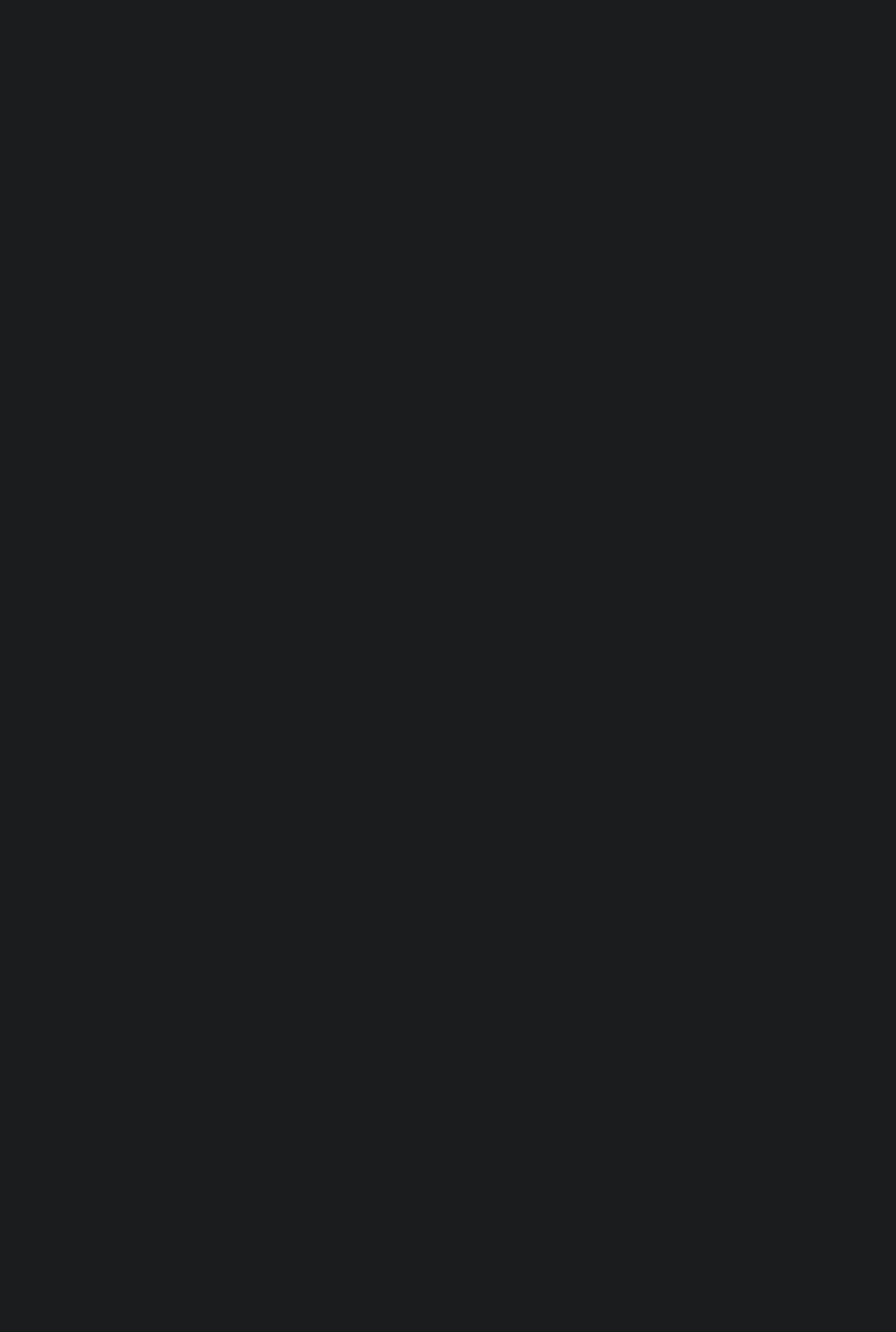
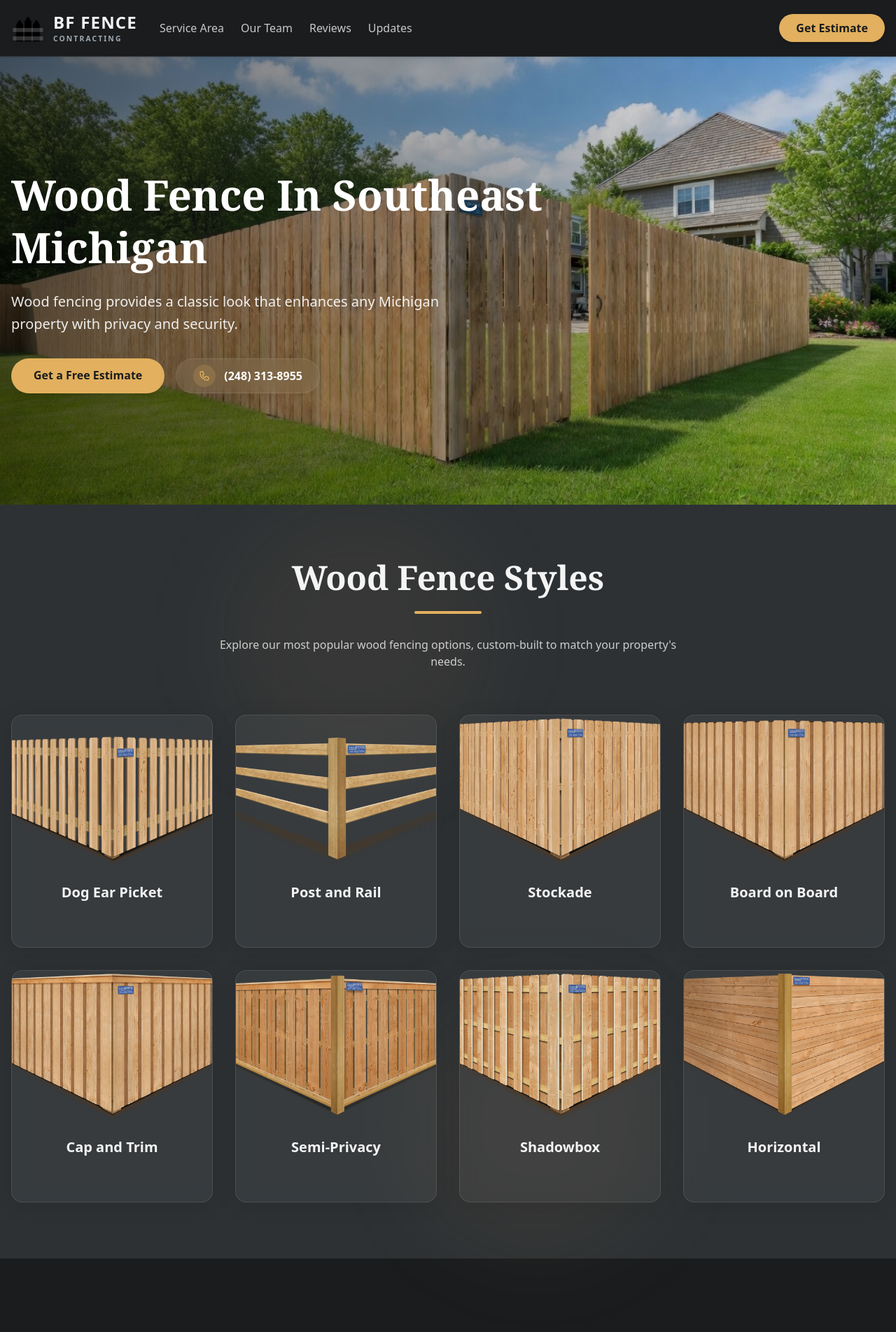
Before and after one commit to AgenticPortfolioX/BFFence, a React (Vite) app: page / in a window 1280 px wide. Shown: the top 1903 px of the page at 70% size. Before the commit the page ends 800 px from the top, so only its background shows below. Built offline with nearby package versions, Linux system fonts and the light colour scheme.

Commit message:
chore: configuration updates for custom domain bffence.com

```diff
--- a/src/App.tsx
+++ b/src/App.tsx
@@ -20,7 +20,7 @@ import ScrollToTop from './components/ScrollToTop';
 
 export default function App() {
   return (
-    <Router basename="/BFFence">
+    <Router>
       <ScrollToTop />
       <main className="min-h-screen font-sans selection:bg-accent selection:text-white flex flex-col">
         <Header />
--- a/src/components/CTA_Footer.tsx
+++ b/src/components/CTA_Footer.tsx
@@ -13,7 +13,7 @@ export const HeightGuide = () => {
           </div>
           <div className="relative group p-12 bg-section-bg rounded-[3rem] border border-secondary/20 shadow-2xl overflow-hidden hover:shadow-3xl transition-shadow duration-500">
             <img
-              src="/BFFence/images/height_options_diagram.jpg"
+              src="/images/height_options_diagram.jpg"
               alt="4ft, 6ft, 8ft Wood Fence Comparison"
               className="w-full h-auto object-contain scale-105 group-hover:scale-100 transition-transform duration-700"
             />
--- a/src/components/FenceGrid.tsx
+++ b/src/components/FenceGrid.tsx
@@ -1,14 +1,14 @@
 import React from 'react';
 
 const styles = [
-  { name: 'Dog Ear Picket', image: '/BFFence/images/style_dog_ear_picket.jpg' },
-  { name: 'Post and Rail', image: '/BFFence/images/style_post_and_rail.jpg' },
-  { name: 'Stockade', image: '/BFFence/images/style_stockade.jpg' },
-  { name: 'Board on Board', image: '/BFFence/images/style_board_on_board.jpg' },
-  { name: 'Cap and Trim', image: '/BFFence/images/style_cap_and_trim.jpg' },
-  { name: 'Semi-Privacy', image: '/BFFence/images/style_semi_privacy.jpg' },
-  { name: 'Shadowbox', image: '/BFFence/images/style_shadowbox.jpg' },
-  { name: 'Horizontal', image: '/BFFence/images/style_horizontal.jpg' },
+  { name: 'Dog Ear Picket', image: '/images/style_dog_ear_picket.jpg' },
+  { name: 'Post and Rail', image: '/images/style_post_and_rail.jpg' },
+  { name: 'Stockade', image: '/images/style_stockade.jpg' },
+  { name: 'Board on Board', image: '/images/style_board_on_board.jpg' },
+  { name: 'Cap and Trim', image: '/images/style_cap_and_trim.jpg' },
+  { name: 'Semi-Privacy', image: '/images/style_semi_privacy.jpg' },
+  { name: 'Shadowbox', image: '/images/style_shadowbox.jpg' },
+  { name: 'Horizontal', image: '/images/style_horizontal.jpg' },
 ];
 
 export const FenceGrid = () => {
--- a/src/components/Hero.tsx
+++ b/src/components/Hero.tsx
@@ -7,7 +7,7 @@ export const Hero = () => {
       {/* Background Image & Gradient Overlay */}
       <div className="absolute inset-0 z-0">
         <img
-          src="/BFFence/images/hero.jpg"
+          src="/images/hero.jpg"
           alt="Beautiful Wood Fence in Michigan"
           className="w-full h-full object-cover"
         />
--- a/src/components/Sections.tsx
+++ b/src/components/Sections.tsx
@@ -9,7 +9,7 @@ export const EducationSection = () => {
           <div className="order-2 lg:order-1 relative group">
             <div className="rounded-3xl overflow-hidden shadow-2xl border-4 border-section-bg rotate-1 group-hover:rotate-0 transition-transform duration-700">
               <img
-                src="/BFFence/images/post_options_group.png"
+                src="/images/post_options_group.png"
                 alt="Wood vs Steel Posts Comparison"
                 className="w-full h-auto object-cover scale-105 group-hover:scale-100 transition-transform duration-700"
               />
@@ -70,12 +70,12 @@ export const InstallationSection = () => {
 
         <div className="container mx-auto px-4 grid grid-cols-1 md:grid-cols-2 lg:grid-cols-3 gap-10">
           {[
-            { title: 'Level Ground', image: '/BFFence/images/install_level_ground.png', desc: 'Standard installation with consistent post heights and straight rails.' },
-            { title: 'Stepped Slope', image: '/BFFence/images/install_stepped_slope.png', desc: 'Panels are stepped to follow the grade, ideal for significant elevation changes.' },
-            { title: 'Racked Slope', image: '/BFFence/images/install_racked_slope.png', desc: 'Fence panels follow the contour of the ground for a seamless bottom edge.' },
-            { title: 'Contours', image: '/BFFence/images/install_contour.png', desc: 'Custom fitting for unique landscape features and obstructions.' },
-            { title: 'Retaining Walls', image: '/BFFence/images/install_retaining_wall.png', desc: 'Specialized mounting on or near structural retaining walls.' },
-            { title: 'Unlevel Slopes', image: '/BFFence/images/install_unlevel_ground.png', desc: 'Advanced techniques for handling non-uniform terrain transitions.' },
+            { title: 'Level Ground', image: '/images/install_level_ground.png', desc: 'Standard installation with consistent post heights and straight rails.' },
+            { title: 'Stepped Slope', image: '/images/install_stepped_slope.png', desc: 'Panels are stepped to follow the grade, ideal for significant elevation changes.' },
+            { title: 'Racked Slope', image: '/images/install_racked_slope.png', desc: 'Fence panels follow the contour of the ground for a seamless bottom edge.' },
+            { title: 'Contours', image: '/images/install_contour.png', desc: 'Custom fitting for unique landscape features and obstructions.' },
+            { title: 'Retaining Walls', image: '/images/install_retaining_wall.png', desc: 'Specialized mounting on or near structural retaining walls.' },
+            { title: 'Unlevel Slopes', image: '/images/install_unlevel_ground.png', desc: 'Advanced techniques for handling non-uniform terrain transitions.' },
           ].map((item, index) => (
             <div key={index} className="group p-8 rounded-[2.5rem] bg-background border border-secondary/20 hover:border-accent/50 transition-all duration-500 shadow-xl hover:shadow-2xl">
               <div className="rounded-2xl overflow-hidden mb-8 bg-[#FFFFFF]! h-56 flex items-center justify-center p-4">
--- a/src/pages/AboutUs.tsx
+++ b/src/pages/AboutUs.tsx
@@ -18,7 +18,7 @@ export const AboutUs = () => {
             <div className="relative group">
               <div className="absolute inset-0 bg-accent/20 rounded-[3rem] transform rotate-3 transition-transform group-hover:rotate-0 duration-500" />
               <img
-                src="/BFFence/images/hero.jpg"
+                src="/images/hero.jpg"
                 alt="Two Best Friends Building a Fence"
                 className="relative z-10 rounded-[3rem] shadow-2xl object-cover h-[500px] w-full border border-secondary/20"
               />
--- a/src/pages/OurTeam.tsx
+++ b/src/pages/OurTeam.tsx
@@ -17,7 +17,7 @@ export const OurTeam = () => {
             <div className="bg-background rounded-[3rem] p-8 border border-secondary/20 shadow-xl group hover:shadow-2xl transition-all duration-500">
               <div className="w-48 h-48 mx-auto rounded-full overflow-hidden mb-8 border-4 border-accent/20 group-hover:border-accent transition-colors">
                 <img
-                  src="/BFFence/images/JG Headshot1.png"
+                  src="/images/JG Headshot1.png"
                   alt="Justin Gramke"
                   className="w-full h-full object-cover"
                 />
--- a/src/pages/Updates.tsx
+++ b/src/pages/Updates.tsx
@@ -7,21 +7,21 @@ const BLOG_POSTS = [
     date: 'March 15, 2026',
     excerpt: 'Beat the rush this spring. We are now accepting bookings for early season wood fence installations in Oakland and Wayne counties.',
     category: 'Company News',
-    image: '/BFFence/images/hero.jpg'
+    image: '/images/hero.jpg'
   },
   {
     title: 'New High-Quality Cedar Shipment Arrives',
     date: 'March 01, 2026',
     excerpt: 'We just received our latest batch of premium Western Red Cedar. Learn why we only use the best materials for our Michigan winters.',
     category: 'Materials',
-    image: '/BFFence/images/style_board_on_board.jpg'
+    image: '/images/style_board_on_board.jpg'
   },
   {
     title: 'Project Spotlight: Custom Cap and Trim in Troy',
     date: 'February 20, 2026',
     excerpt: 'Take a look at one of our most recent installations—a beautiful 6ft cap and trim fence that perfectly fits the neighborhood aesthetic.',
     category: 'Projects',
-    image: '/BFFence/images/style_cap_and_trim.jpg'
+    image: '/images/style_cap_and_trim.jpg'
   }
 ];
 
--- a/vite.config.ts
+++ b/vite.config.ts
@@ -6,7 +6,7 @@ import {defineConfig, loadEnv} from 'vite';
 export default defineConfig(({mode}) => {
   const env = loadEnv(mode, '.', '');
   return {
-    base: '/BFFence/',
+    base: '/',
     plugins: [react(), tailwindcss()],
     define: {
       'process.env.GEMINI_API_KEY': JSON.stringify(env.GEMINI_API_KEY),
```
Also changed, not shown: 1 other file (tests, documents, lock files or other folders).
